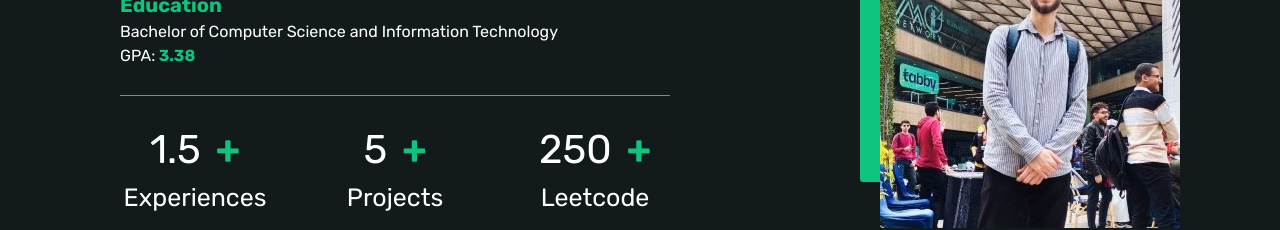
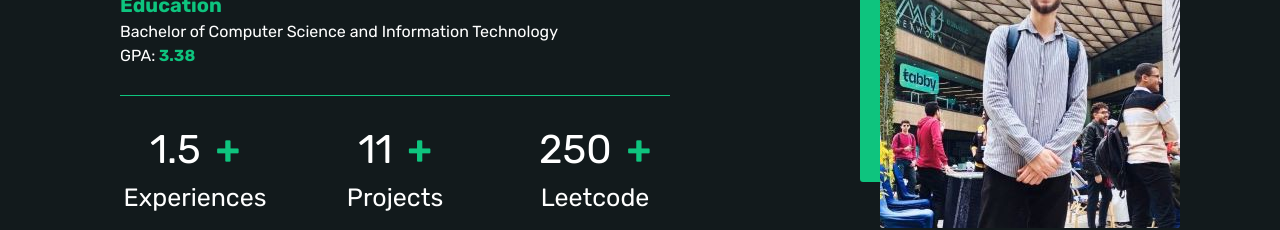
Before and after one commit to MahmoudAidia/portfolio, a React (Vite) app: page / in a window 1280 px wide. Shown: the part 1240-1470 px from the top of the page. Built offline with nearby package versions, Linux system fonts and the light colour scheme.

Commit message:
Updated projects number

```diff
--- a/src/components/About/About.jsx
+++ b/src/components/About/About.jsx
@@ -4,6 +4,7 @@ import personal from "/public/img/me-3.png";
 import FormatQuoteIcon from "@mui/icons-material/FormatQuote";
 import { motion } from "framer-motion";
 import "./About.scss";
+import { projectsList } from "../../data/data";
 
 function About() {
   return (
@@ -51,7 +52,7 @@ function About() {
             </div>
             <div className="stats-item">
               <div className="nums">
-                <span>5</span>
+                <span>{projectsList.length}</span>
                 <span>+</span>
               </div>
               <p>Projects</p>
```
